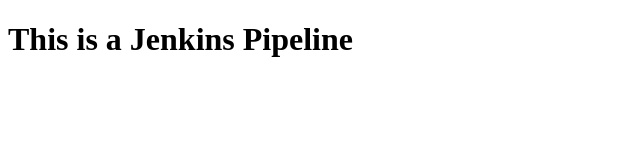
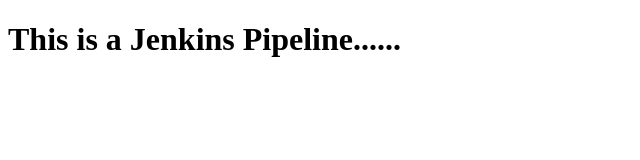
Before and after one commit to piyush18/demotest, a website: page index.html in a window 1280 px wide. Shown: the full height of the page, 0-640 px from the left. Drawn offline with Linux system fonts and the light colour scheme.

Commit message:
Update index.html
This is chnages

```diff
--- a/index.html
+++ b/index.html
@@ -5,7 +5,7 @@
 </head>
 <body>
 
-<h1>This is a Jenkins Pipeline </h1>
+<h1>This is a Jenkins Pipeline...... </h1>
 
 
 </body>
```
